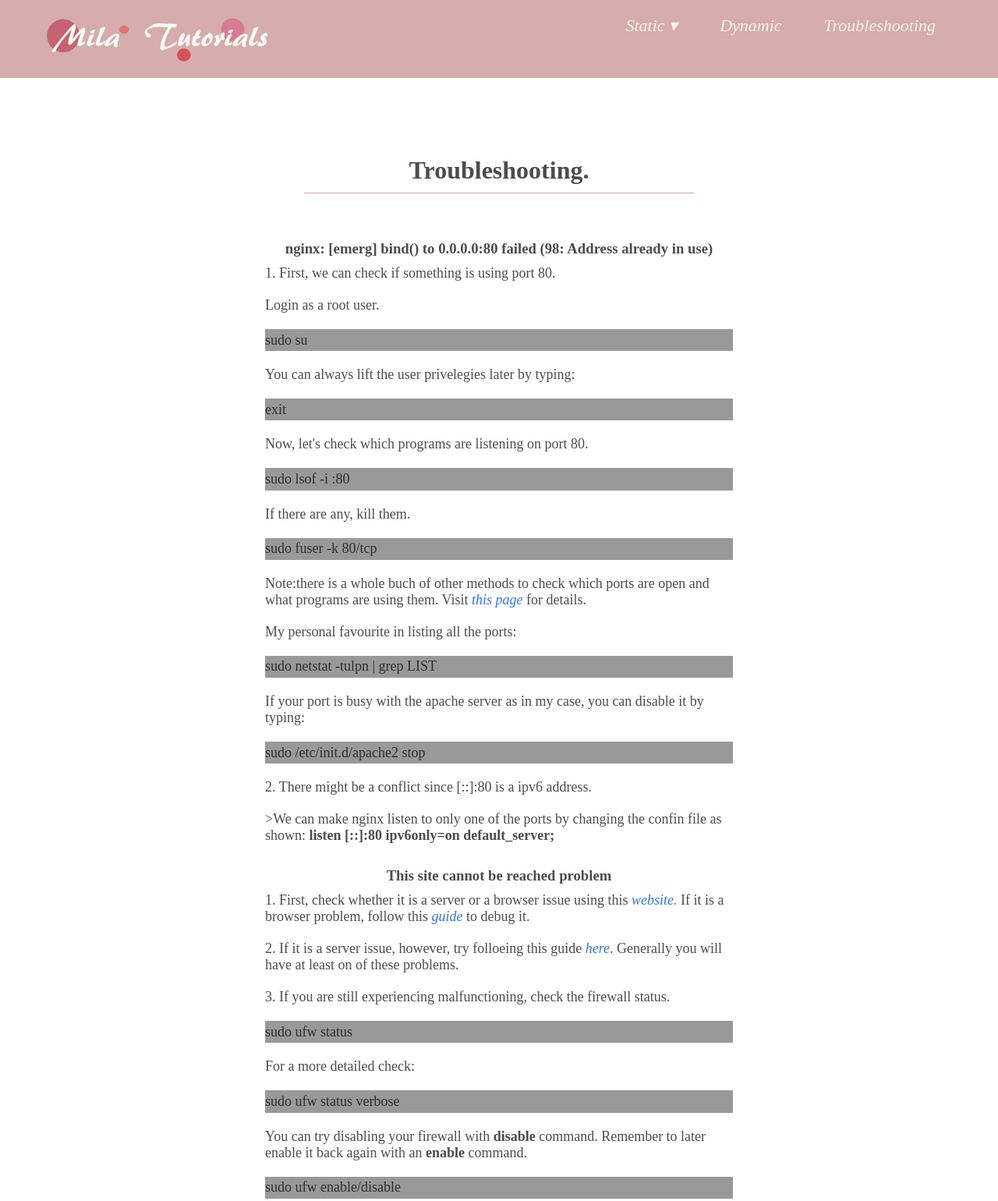
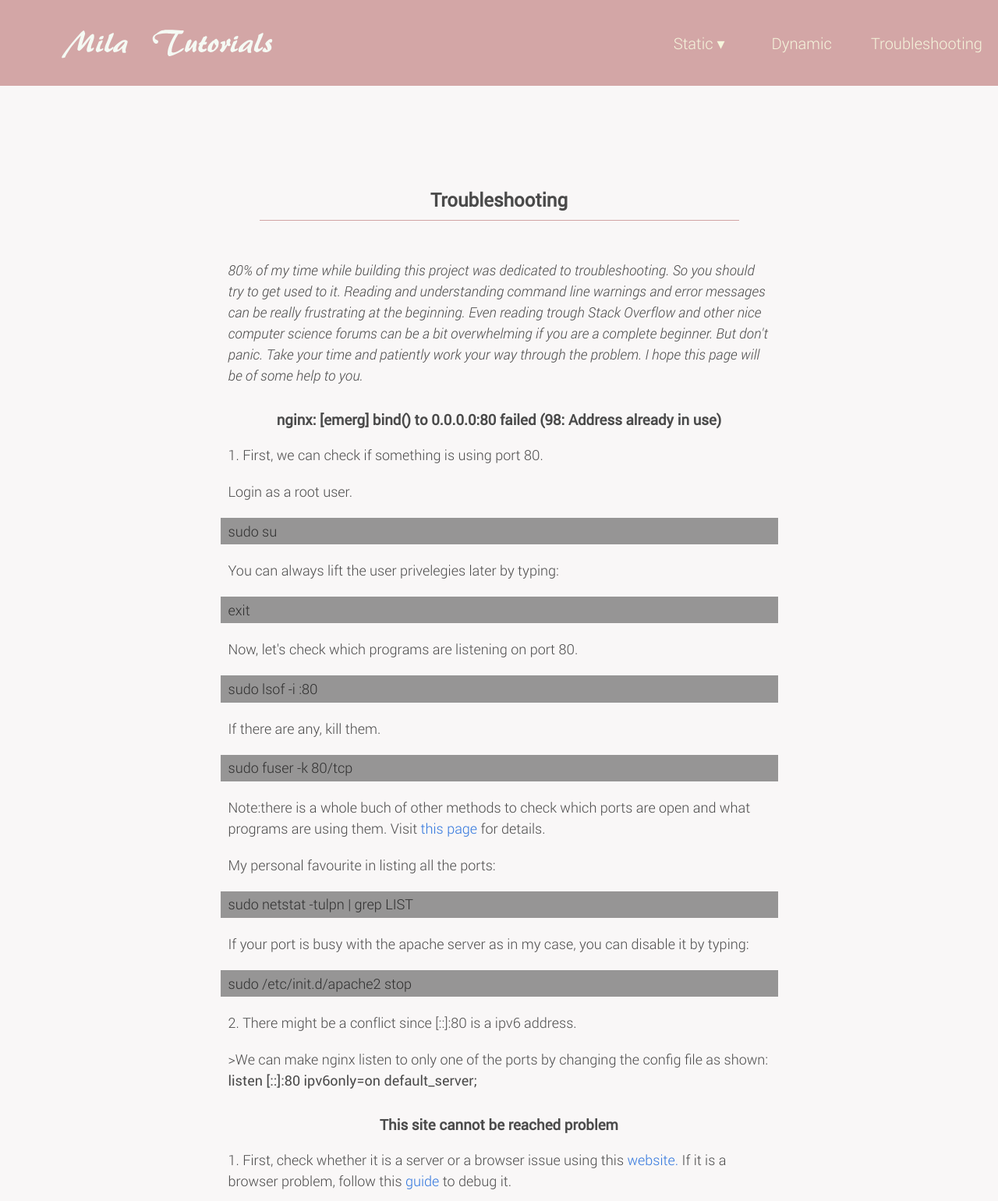
Before and after one commit to lsyurievna/milatutorials, a plain HTML site: page troubleshooting.html in a window 1280 px wide. Shown: the top 1540 px of the page at 78% size. Drawn offline with Linux system fonts and the light colour scheme.

Commit message:
The troubleshooting page is done

```diff
--- a/style.css
+++ b/style.css
@@ -203,6 +203,7 @@ h3{
   text-align:center;
   color:rgba(0,0,0,.7);
   padding: 10px;
+  padding-bottom:20px;
 }
 .cmd{
   background-color:rgba(0,0,0,.4);
--- a/troubleshooting.html
+++ b/troubleshooting.html
@@ -3,26 +3,43 @@
 <head>
   <meta charset="UTF-8">
   <meta name="viewport" content="width=device-width, initial-scale=1.0">
-  <title>Troubleshooting</title>
-  <link rel="stylesheet" href="styles.css">
+  <title>Static | Part I</title>
+  <link rel="stylesheet" href="style.css">
 </head>
 <body>
-  <div class="header">
-    <div class="logo"><img src="images/logo.svg"></div>
+  <header>
+    <div class="logo"><img src="images/logo-simple.svg"></div>
+    <nav>
       <ul class="menu">
-      <li class="dropdown"><span style="color:beige; font-style:italic; font-size:22px">Static ▾</span>
+
+        <div class="first">
+        <li class="dropdown"><span style="color:beige; font-size:20px">Static ▾</span></a>
           <ul class="features-menu">
-          <li><a href="static.html" target="_blank">Part I</a></li>
-          <li><a href="static-2.html" target="_blank">Part II</a></li>
+            <li><a href="static1.html">Part I</a></li>
+            <li><a href="static2.html">Part II</a></li>
           </ul>
         </li>
-      <li><a href="dynamic.html" target="_blank">Dynamic</a></li>
-      <li><a href="troubleshooting.html" target="_blank">Troubleshooting</a></li>
-    </ul>
         </div>
 
-  <div class="page">
-  <h1>Troubleshooting.</h1>
+        <div class="second">
+        <li><a href="dynamic.html">Dynamic</a></li>
+        <li><a href="troubleshooting.html">Troubleshooting</a></li>
+        </div>
+
+      </ul>
+    </nav>
+  </header>
+
+  <article>
+    <div class="content">
+      <h1>Troubleshooting</h1>
+      <p><em>80% of my time while building this project was dedicated to troubleshooting.
+        So you should try to get used to it. Reading and
+        understanding command line warnings and error messages can be really frustrating at the beginning.
+        Even reading trough Stack Overflow and other nice computer science forums can be a bit overwhelming if
+        you are a complete beginner. But don't panic. Take your time and patiently work your way through
+        the problem. I hope this page will be of some help to you.
+      </em></p>
       <h3>nginx: [emerg] bind() to 0.0.0.0:80 failed (98: Address already in use)</h3>
       <p>1. First, we can check if something is using port 80.</p>
       <p>Login as a root user.</p>
@@ -42,24 +59,18 @@
       <p class="cmd">sudo netstat -tulpn | grep LIST</p>
       <p>If your port is busy with the apache server as in my case, you can disable it by typing:</p>
       <p class="cmd">sudo /etc/init.d/apache2 stop</p>
-
       <p>2. There might be a conflict since [::]:80 is a ipv6 address.
-          <p>>We can make nginx listen to only one of the ports by changing the confin file as shown:
-            <strong>listen [::]:80 ipv6only=on default_server;</strong>
-          </p>
-
-
+      <p>>We can make nginx listen to only one of the ports by changing the config file as shown:
+        <strong>listen [::]:80 ipv6only=on default_server;</strong></p>
       <h3>This site cannot be reached problem</h3>
-
       <p>1. First, check whether it is a server or a browser issue using this
         <a class="content-link"  target="_blank" href="https://downforeveryoneorjustme.com/">website.</a>
             If it is a browser problem, follow this
             <a class="content-link"  target="_blank" href="https://kinsta.com/blog/err_connection_refused/#:~:text=Clear%20your%20browser's%20cache.,Flush%20your%20DNS%20cache.">guide</a>
-            to debug it.
-          </p>
-          <p>2. If it is a server issue, however, try folloeing this guide
+            to debug it.</p>
+      <p>2. If it is a server issue, however, try following this guide
             <a class="content-link"  target="_blank" href="https://blog.serverdensity.com/troubleshoot-nginx/">here</a>. Generally you will have at least
-            on of these problems. </p>
+            on of the problems mentioned there. </p>
       <p>3. If you are still experiencing malfunctioning, check the firewall status.</p>
       <p class="cmd">sudo ufw status</p>
       <p>For a more detailed check:</p>
@@ -67,11 +78,18 @@
       <p>You can try disabling your firewall with <strong>disable</strong>
         command. Remember to later enable it back again with an <strong>enable</strong> command.</p>
       <p class="cmd">sudo ufw enable/disable</p>
+      <p>4. Check if nginx config file has any problems in it.</p>
+      <p class="cmd">sudo nginx -t</p>
+    </div>
+  </article>
 
-          <p>4. Check if maybe nginx config file has any problems in it.</p>
-          <p class="cmd">sudo nginx -t</p>
+  <footer>
+    <address>
+      <p><em>Mila Tutorials</em> is a project created and maintained by <a href='mailto:troymcclure@example.com'>Mila</a>.
+        Shoot me an email if you have any questions, concerns, or just want to share your feedback. Happy coding:)
+      </p>
+  </address>
+  </footer>
 
-
-</div>
 </body>
 </html>
```
Lines whose indentation alone changed are shown as unchanged.
